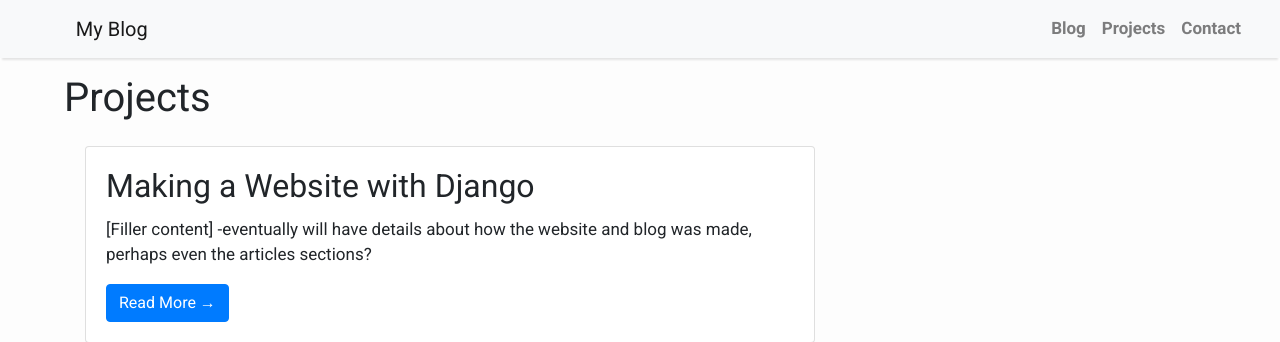
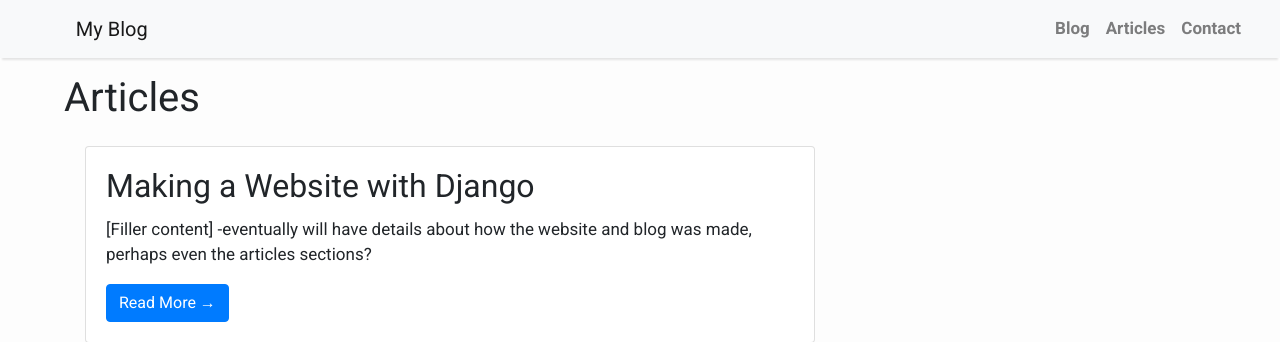
Before and after one commit to kevinxiao27/Django-Blog-API, a Django app: page /projects/ in a window 1280 px wide. Shown: the top 342 px of the page. Run offline with Django 4.2, Linux system fonts and the light colour scheme; data comes from the database, SQL or seed files in the repository; some libraries are stand-ins or nearby versions.

Commit message:
modified:   blog/urls.py 	modified:   templates/article.html 	modified:   templates/base.html 	modified:   templates/index.html

```diff
--- a/blog/urls.py
+++ b/blog/urls.py
@@ -5,6 +5,6 @@ urlpatterns = [
     path('', views.home, name="home"),
     path('blog', views.PostList.as_view(), name='blog'),
     path('blog/<slug:slug>/', views.PostDetail.as_view(), name='post_detail'),
-    path('projects/', views.ArticleList.as_view(), name='projects'),
+    path('projects/', views.ArticleList.as_view(), name='article'),
     path('projects/<slug:slug>/', views.ArticleContent.as_view(), name='article_detail'),
 ]
--- a/templates/article.html
+++ b/templates/article.html
@@ -4,7 +4,7 @@
 <html>
 <body>
 
-<h1 style="margin-top: 1rem; margin-left: 4rem;">Projects</h1>
+<h1 style="margin-top: 1rem; margin-left: 4rem;">Articles</h1>
 <div class="container">
     <div class="row">
         <!-- Blog Entries Column -->
--- a/templates/base.html
+++ b/templates/base.html
@@ -52,7 +52,7 @@
                             <a class="nav-link text-black font-weight-bold" href="{% url 'blog' %}">Blog</a>
                         </li>
                         <li class="nav-item text-black">
-                            <a class="nav-link text-black font-weight-bold" href="{% url 'projects' %}">Projects</a>
+                            <a class="nav-link text-black font-weight-bold" href="{% url 'article' %}">Articles</a>
                         </li>
                         <li class="nav-item text-black">
                             <a class="nav-link text-black font-weight-bold" href="#">Contact</a>
--- a/templates/index.html
+++ b/templates/index.html
@@ -23,7 +23,6 @@
             <div class=" col-md-8 col-md-10 mx-auto">
                 <div class="site-heading">
                     <h3 class=" site-heading my-4 mt-3 text-white"> Welcome to my awesome Blog </h3>
-                    <p class="text-light">I suck at coding!
                     </p>
                 </div>
             </div>
```
